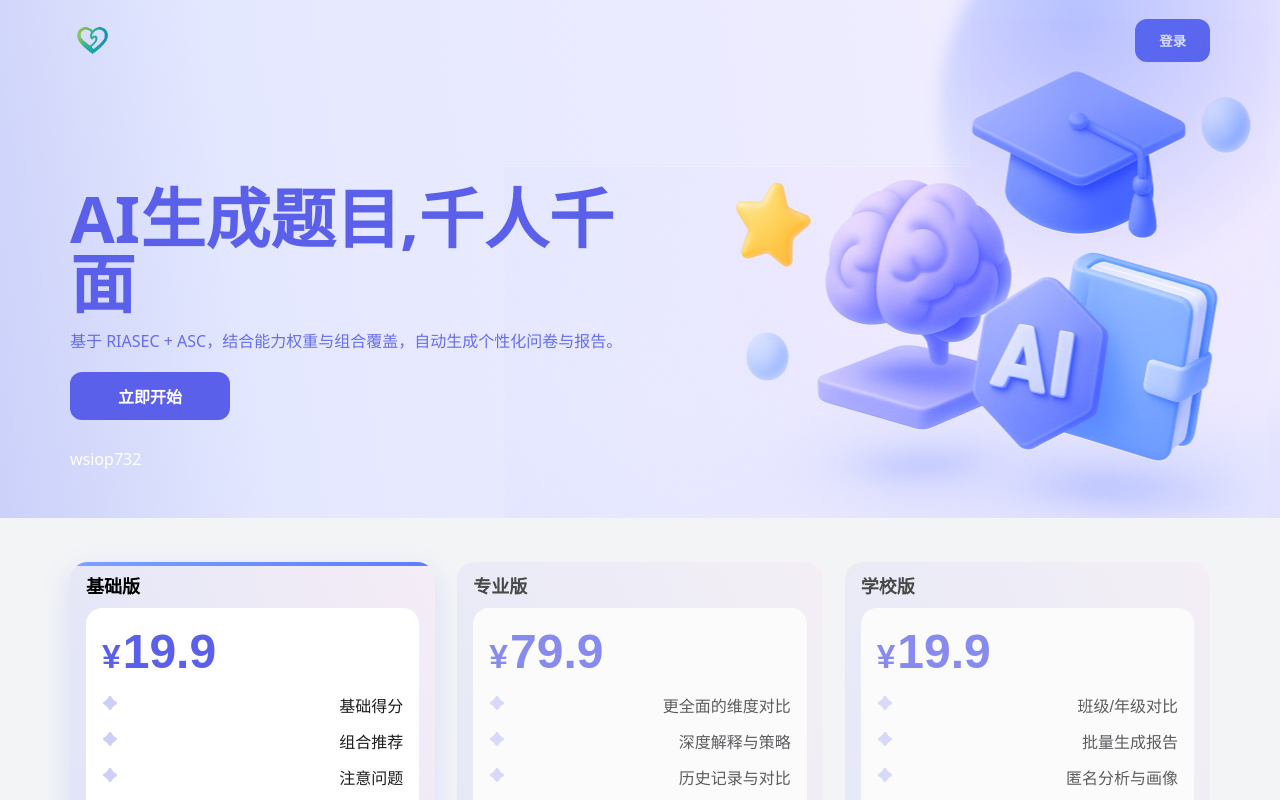
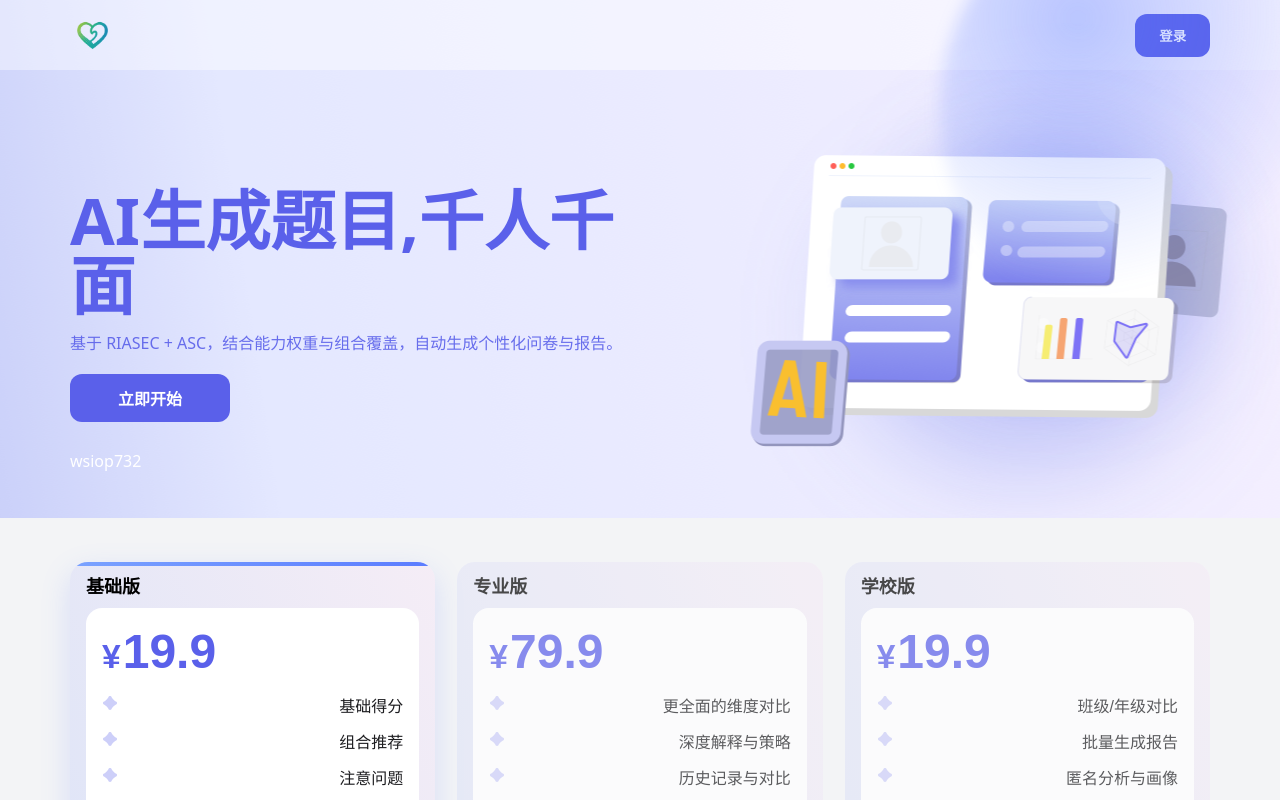
Before and after one commit to hopwesley/wenxintai, a Vue app in the folder frontend/: page / in a window 1280 px wide. Shown: the top 800 px of the page. Built offline with nearby package versions, Linux system fonts and the light colour scheme.

Commit message:
feat(ui): header+banner

```diff
--- a/frontend/src/styles/home.css
+++ b/frontend/src/styles/home.css
@@ -194,11 +194,16 @@ h3,p{
 
 /* ========== 顶部 Header：左 logo 圆点 + 右 登录 ========== */
 .site-header{
-    height:56px;
+    background-color: rgba(255, 255, 255, 0.4);
+    padding: 12px;
+}
+.header-container{
     display:flex;
     align-items:center;
     justify-content:space-between;
-    margin:12px auto;
+    max-width: 1180px;
+    margin: 0 auto;
+    padding: 0 20px;
 }
 
 .logo-dot{
--- a/frontend/src/views/HomeView.vue
+++ b/frontend/src/views/HomeView.vue
@@ -3,11 +3,13 @@
     <!-- 顶部横幅 / Hero -->
     <section class="hero">
       <!-- 顶部导航条：左 logo 右 登录 -->
-      <div class="site-header container">
-        <div class="logo-dot" aria-label="问心台">
-          <!-- 用图片当背景，或把这个 div 换成 <img src="/img/logo.png"> -->
+      <div class="site-header">
+        <div class="header-container">
+          <div class="logo-dot" aria-label="问心台">
+            <!-- 用图片当背景，或把这个 div 换成 <img src="/img/logo.png"> -->
+          </div>
+          <button class="btn btn-ghost login-btn" @click="openLogin">登录</button>
         </div>
-        <button class="btn btn-ghost login-btn" @click="openLogin">登录</button>
       </div>
 
       <div class="hero-inner container">
```
Also changed, not shown: frontend/public/img/banner01-bg.png.
